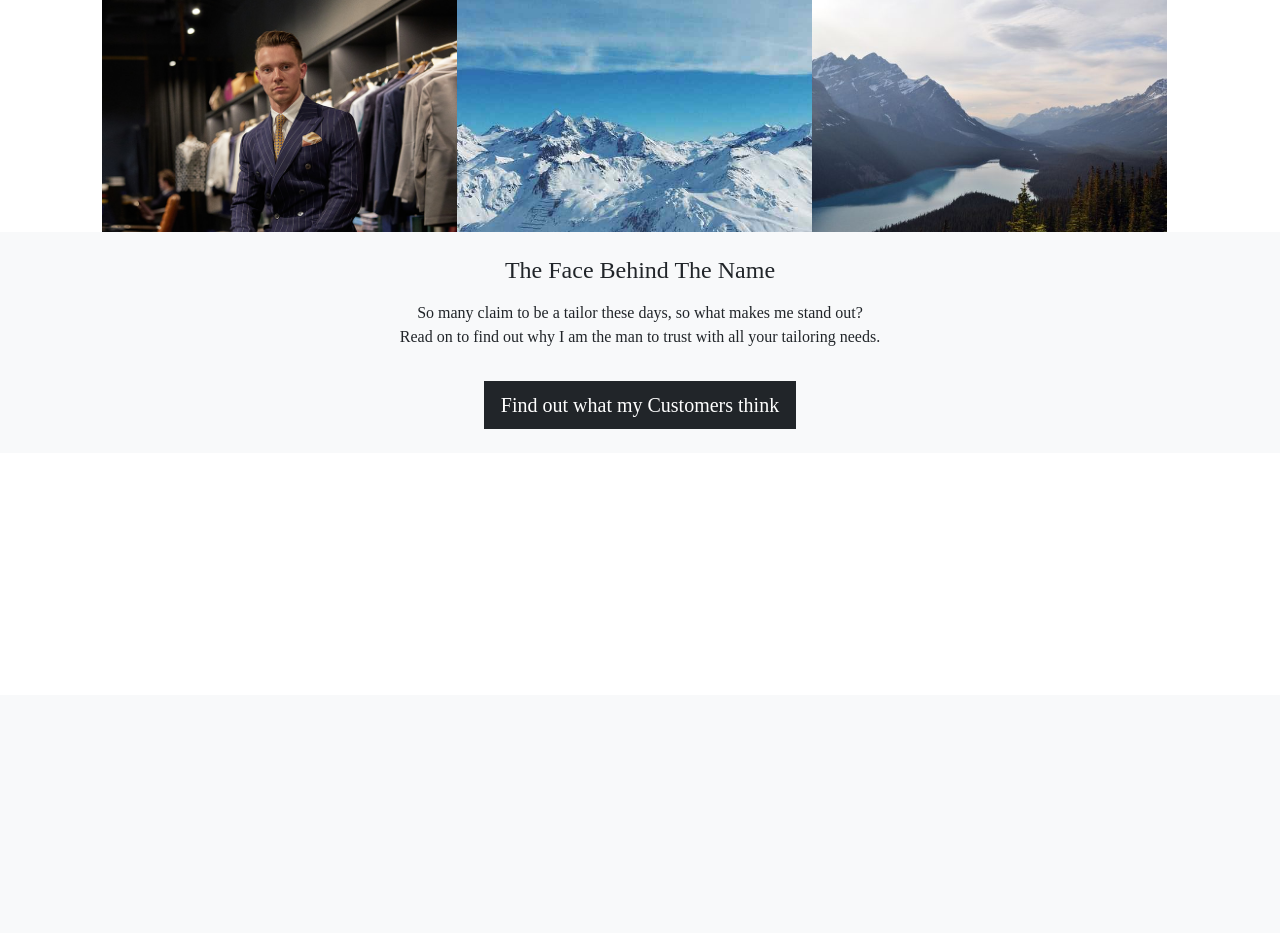
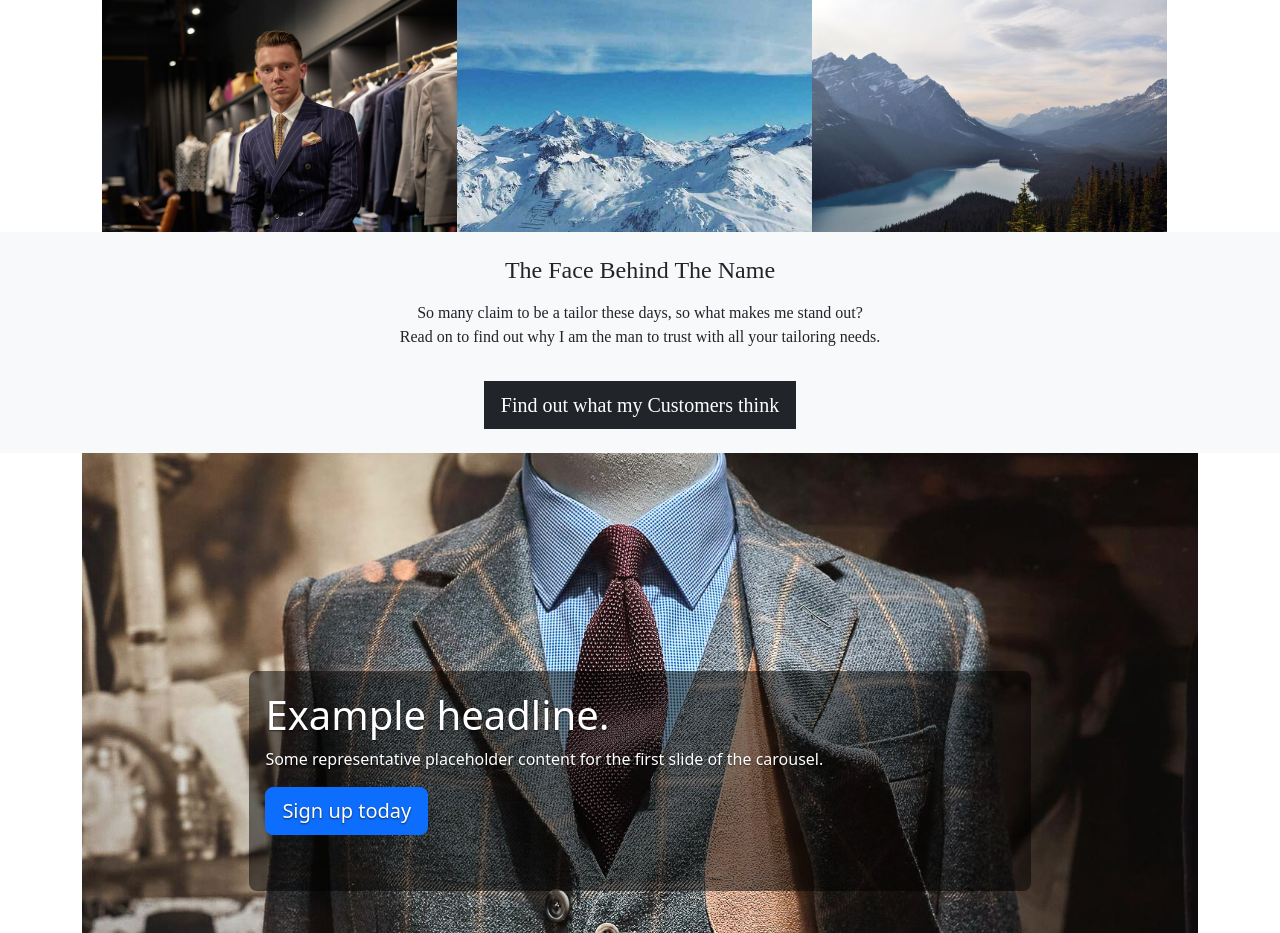
Before and after one commit to NnamTechWave/JanikaExpressions, a Flask app: page /Meet_Janika in a window 1280 px wide. Shown: the part 105-1038 px from the top of the page. Before the commit the page ends 534 px from the top, so only its background shows below. Run offline with Flask 3, Linux system fonts and the light colour scheme; some libraries are stand-ins or nearby versions.

Commit message:
Created a section for journey header image in meet_janika.html

```diff
--- a/templates/meet_janika.html
+++ b/templates/meet_janika.html
@@ -170,6 +170,26 @@
                 </div>
             </div>
         </section>
+        <!-- Journey header image -->
+        <section>
+            <div class="carousel slide container">
+                <div class="carousel-indicators">
+                </div>
+                <div class="carousel-inner">
+                  <div class="carousel-item active">
+                        <img src="/static/images/McCann_Bespoke_Header_Header_Bespoke_2-1.jpg" class="img-fluid" alt="" style="object-fit: cover;">
+                        <!-- <svg class="bd-placeholder-img" width="100%" height="100%" xmlns="http://www.w3.org/2000/svg" aria-hidden="true" preserveAspectRatio="xMidYMid slice" focusable="false"><rect width="100%" height="100%" fill="#777"/></svg> -->
+
+                        <div class="container">
+                            <div class="carousel-caption text-start">
+                                <h1>Example headline.</h1>
+                                <p>Some representative placeholder content for the first slide of the carousel.</p>
+                                <p><a class="btn btn-lg btn-primary" href="#">Sign up today</a></p>
+                            </div>
+                        </div>
+                  </div>
+            </div>
+        </section>
     </main>
 </body>
 </html>
```
